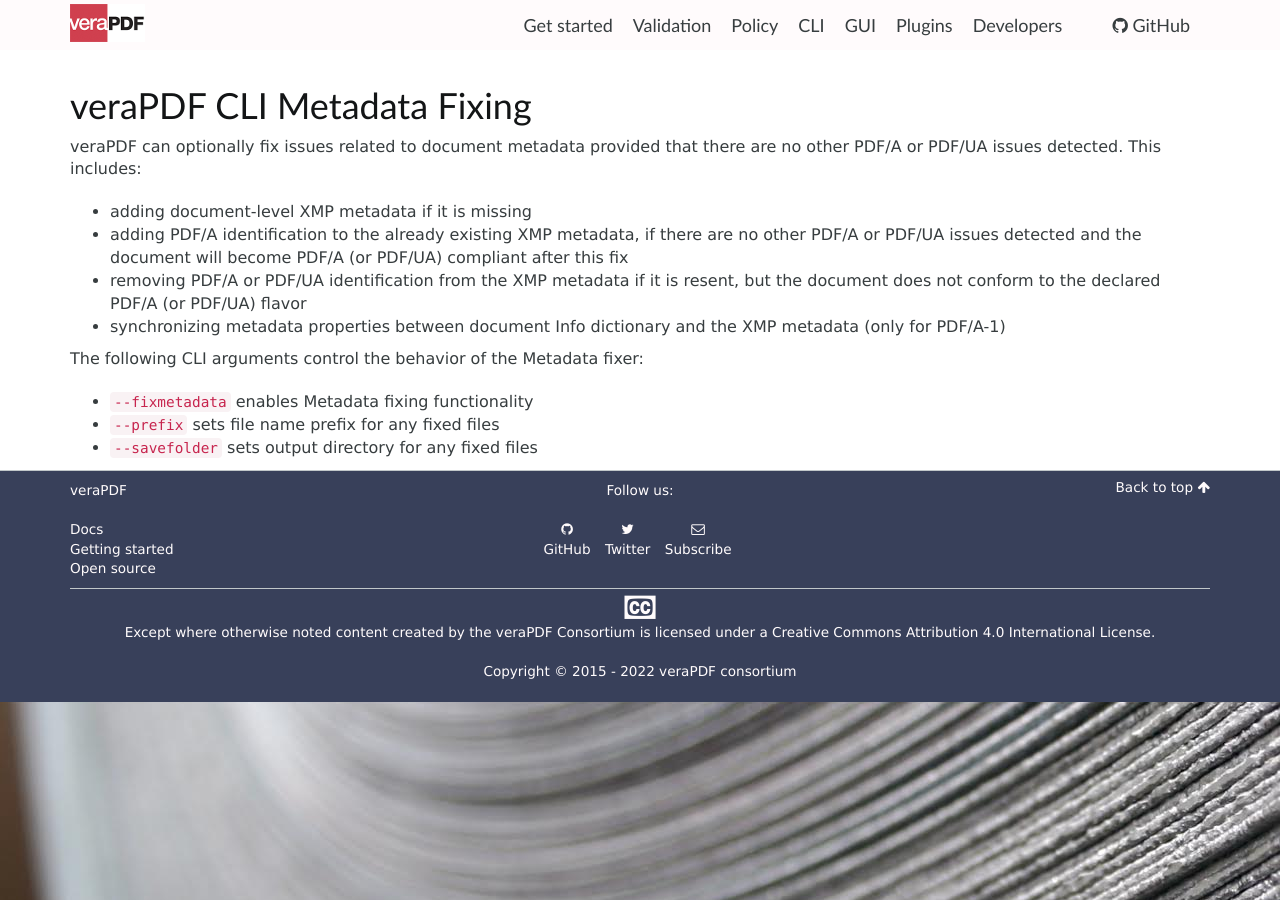
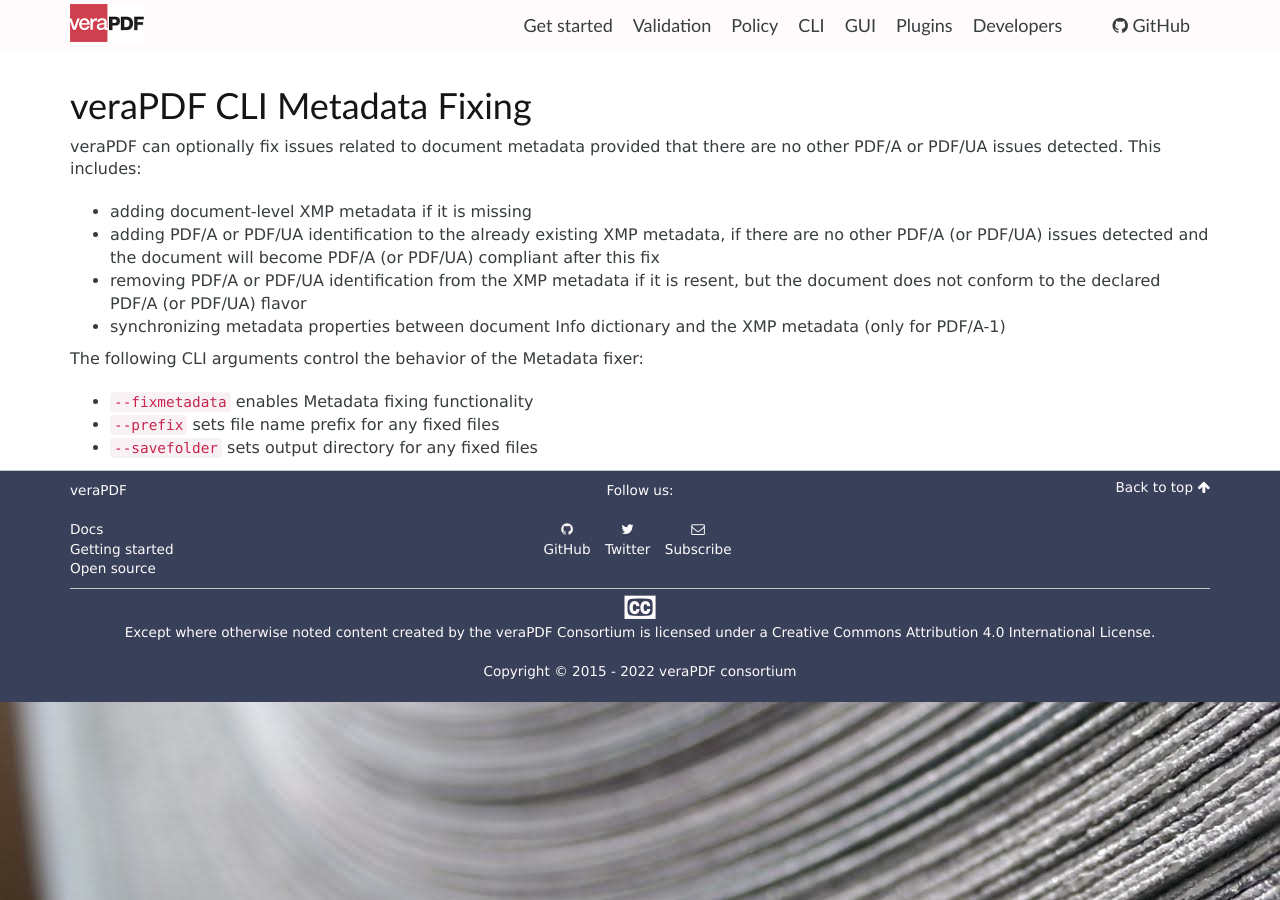
Before and after one commit to veraPDF/veraPDF.github.io, a Jekyll site: the page built from cli/fixing/index.md, in a window 1280 px wide. Built offline with Jekyll 4.4.1, drawn with Linux system fonts in a browser that asks for light colours; nearby versions of some CDN libraries.

Commit message:
Update index.md

```diff
--- a/cli/fixing/index.md
+++ b/cli/fixing/index.md
@@ -5,7 +5,7 @@ title: veraPDF CLI Metadata Fixing
 
 veraPDF can optionally fix issues related to document metadata provided that there are no other PDF/A or PDF/UA issues detected. This includes:
 - adding document-level XMP metadata if it is missing
-- adding PDF/A identification to the already existing XMP metadata, if there are no other PDF/A or PDF/UA issues detected and the document will become PDF/A (or PDF/UA) compliant after this fix
+- adding PDF/A or PDF/UA identification to the already existing XMP metadata, if there are no other PDF/A (or PDF/UA) issues detected and the document will become PDF/A (or PDF/UA) compliant after this fix
 - removing PDF/A or PDF/UA identification from the XMP metadata if it is resent, but the document does not conform to the declared PDF/A (or PDF/UA) flavor
 - synchronizing metadata properties between document Info dictionary and the XMP metadata (only for PDF/A-1)
 
```
